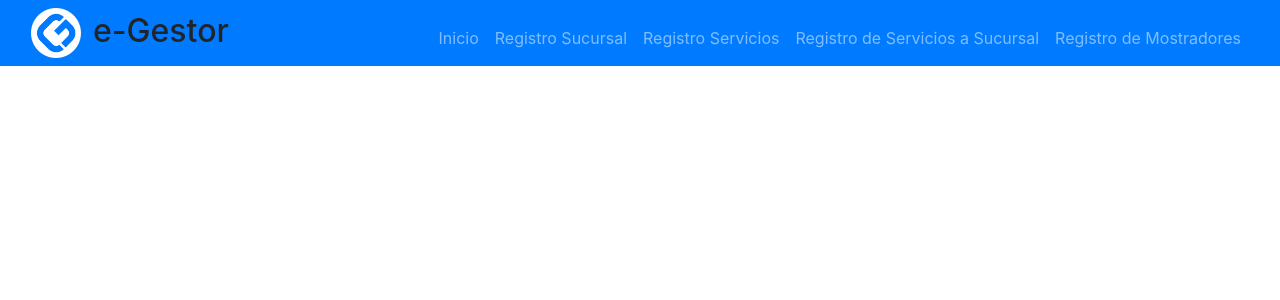
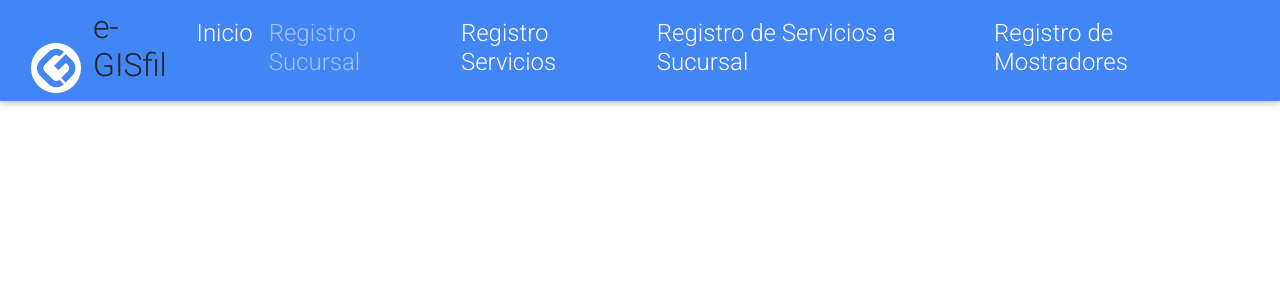
Before and after one commit to NoePerezFab/e-gisfil-gestor-frontend, a React (Create React App) app: page / in a window 1280 px wide. Shown: the top 300 px of the page. Built offline with nearby package versions, Linux system fonts and the light colour scheme.

Commit message:
Actualización de titulos y estilos de botones

```diff
--- a/src/modules/Menu.jsx
+++ b/src/modules/Menu.jsx
@@ -3,32 +3,33 @@ import gisnetLogo from '../images/gisnetLogo.png'
 import {
     Link, useNavigate
 }from "react-router-dom";
+import 'mdbreact/dist/css/mdb.css';
 
 const Menu = () => {
     const navigate = useNavigate();
 
 
     return (
-        <header>
-           <nav  className="navbar navbar-expand-lg navbar-dark  bg-primary " >
-            <div className="container-fluid d-flex  align-items-end">
+        <header className=''  >
+           <nav  className="navbar navbar-expand-lg navbar-dark  bg-primary "  >
+            <div className="container-fluid d-flex  align-items-end" >
                 <img src={gisnetLogo} alt="Logo" width="50" height="50" className="d-inline-block align-text-top mr-1" />
-                <h2 className="mr-auto  ml-2">e-Gestor</h2>
+                <h2 className="mr-auto  ml-2">e-GISfil</h2>
                 <ul className='navbar-nav ml-auto'>
-                <li className='nav-item'>
-                <Link to="/Login" className='nav-link'>Inicio</Link>
+                <li className='nav-item '>
+                <Link to="/Login" className='nav-link'><h4>Inicio</h4></Link>
                 </li>
                 <li>
-                <Link to="/registrarsucursal" className='nav-link'>Registro Sucursal</Link>
+                <Link to="/registrarsucursal" className='nav-link'><h4>Registro Sucursal</h4></Link>
                 </li>
                 <li className='nav-item'>
-                <Link to="/registrarservicio" className='nav-link'> Registro Servicios</Link>
+                <Link to="/registrarservicio" className='nav-link'><h4> Registro Servicios</h4></Link>
                 </li>
                 <li className='nav-item'>
-                <Link to="/registrarserviciosucursal" className='nav-link'> Registro de Servicios a Sucursal</Link>
+                <Link to="/registrarserviciosucursal" className='nav-link'><h4> Registro de Servicios a Sucursal</h4></Link>
                 </li>
                 <li className='nav-item'>
-                <Link to="/Mostrador" className='nav-link'> Registro de Mostradores</Link>
+                <Link to="/Mostrador" className='nav-link'><h4> Registro de Mostradores</h4></Link>
                 </li>
                 </ul>
                 </div>
--- a/src/modules/Mostrador.jsx
+++ b/src/modules/Mostrador.jsx
@@ -58,7 +58,7 @@ function Mostrador({obtenerSucursales,sucursalesState,sucursalState, obtenerServ
 
     return (
     <>
-    <Menu/>
+    <Menu />
     <MDBContainer className='h-100 mt-5'>
             <MDBRow className='h-100 d-flex justify-content-center align-items-center ml-5'>
                 <MDBCol>
@@ -111,7 +111,7 @@ function Mostrador({obtenerSucursales,sucursalesState,sucursalState, obtenerServ
                                 <option value={false}>Inactivo</option>
                             </select>
                     <div className="d-flex justify-content-center align-items-center flex-column mt-5 ">
-                        <button type="button" onClick={agregarMostrador} className="btn-default btn Ripple-parent" style={{background:"#0D7E61",color:"white",fontSize:"3rem"}}  >Agregar Mostrador</button>
+                        <button type="button" onClick={agregarMostrador} className="btn-default btn Ripple-parent" style={{background:"#0D7E61",color:"white",fontSize:"rem"}}  >Agregar Mostrador</button>
                     </div>
                 </div>
                 </form>
--- a/src/modules/Servicios.jsx
+++ b/src/modules/Servicios.jsx
@@ -112,7 +112,7 @@ const Servicios = () => {
                         <MDBInput   type='number' getValue={handleTiempo}></MDBInput>
                     </div>
                     <div className="d-flex justify-content-center align-items-center flex-column mt-5 ">
-                        <button type="button" onClick={agregarServicio} className="btn-default btn Ripple-parent" style={{background:"#0D7E61",color:"white",fontSize:"3rem"}}  >Agregar Servicio</button>
+                        <button type="button" onClick={agregarServicio} className="btn-default btn Ripple-parent" style={{background:"#0D7E61",color:"white",fontSize:"rem"}}  >Agregar Servicio</button>
                     </div>
                     </form>
                 </MDBCol>
--- a/src/modules/Sucursal.jsx
+++ b/src/modules/Sucursal.jsx
@@ -244,7 +244,7 @@ const agregarCodigoPostal = async () =>{
                         <label className="col-sm-2 control-label"><MDBIcon icon="hashtag"/> Ind_llamado</label>
                         <MDBInput valueDefault={"1"} getValue={handleindllamado} type='text'/>
                     <div className="d-flex justify-content-center align-items-center flex-column mt-5 ">
-                        <button type="button" onClick={agregarSucursal} className="btn-default btn Ripple-parent" style={{background:"#0D7E61",color:"white",fontSize:"3rem"}}  >Agregar Sucursal</button>
+                        <button type="button" onClick={agregarSucursal} className="btn-default btn Ripple-parent" style={{background:"#0D7E61",color:"white",fontSize:"rem"}}  >Agregar Sucursal</button>
                     </div>
                     </div>
                     </form>
```
